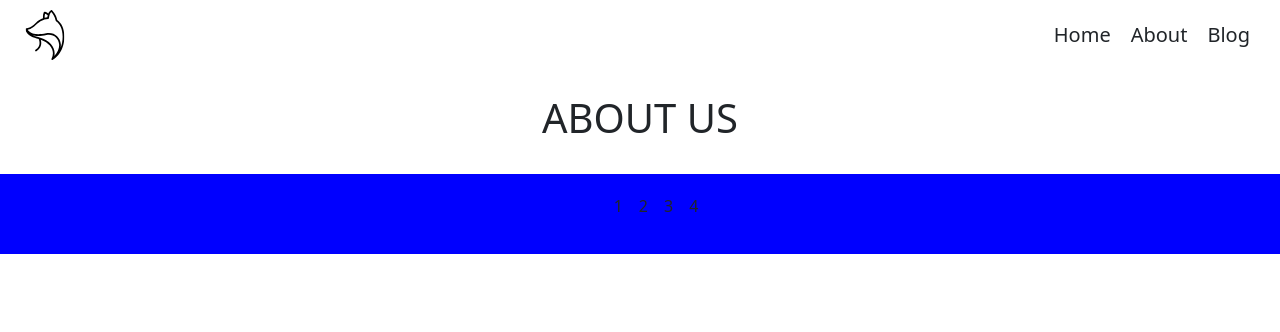
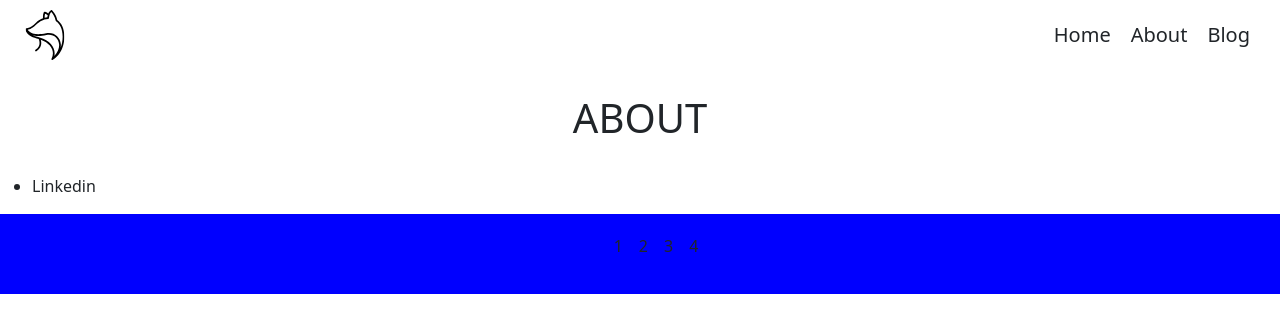
Before and after one commit to emanuelevolpes/vite-boolfolio, a Vue app: page /about in a window 1280 px wide. Shown: the top 332 px of the page. Built offline with nearby package versions, Linux system fonts and the light colour scheme; no server answers.

Commit message:
external link

```diff
--- a/src/pages/AboutPage.vue
+++ b/src/pages/AboutPage.vue
@@ -1,15 +1,18 @@
 <template>
     <section>
-        <h1 class="text-center p-4">ABOUT US</h1>
+        <h1 class="text-center p-4">ABOUT</h1>
+        <ul>
+            <li>
+                <router-link :to="{ name: 'linkedin' }" class="nav-link">Linkedin</router-link>
+            </li>
+        </ul>
     </section>
 </template>
 
 <script>
-    export default{
-        name: 'AboutPage'
-    }
+export default {
+    name: 'AboutPage'
+}
 </script>
 
-<style lang="scss" scoped>
-
-</style>
+<style lang="scss" scoped></style>
```
